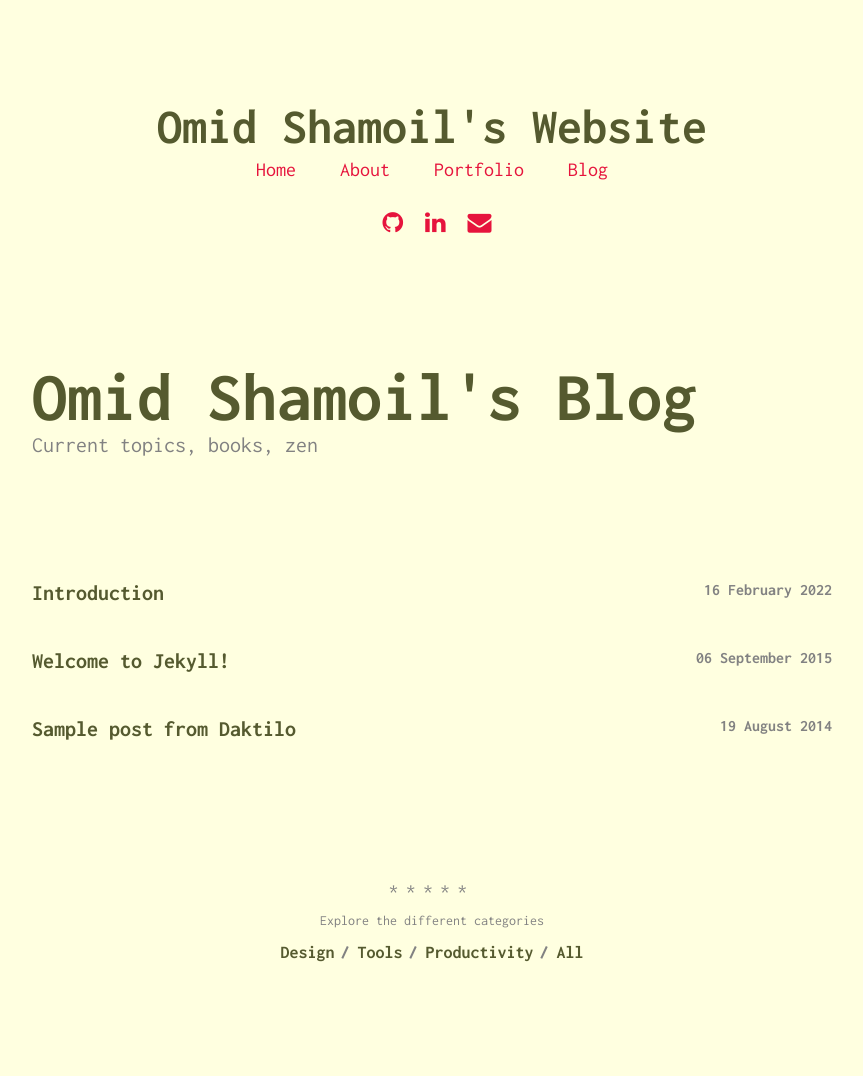
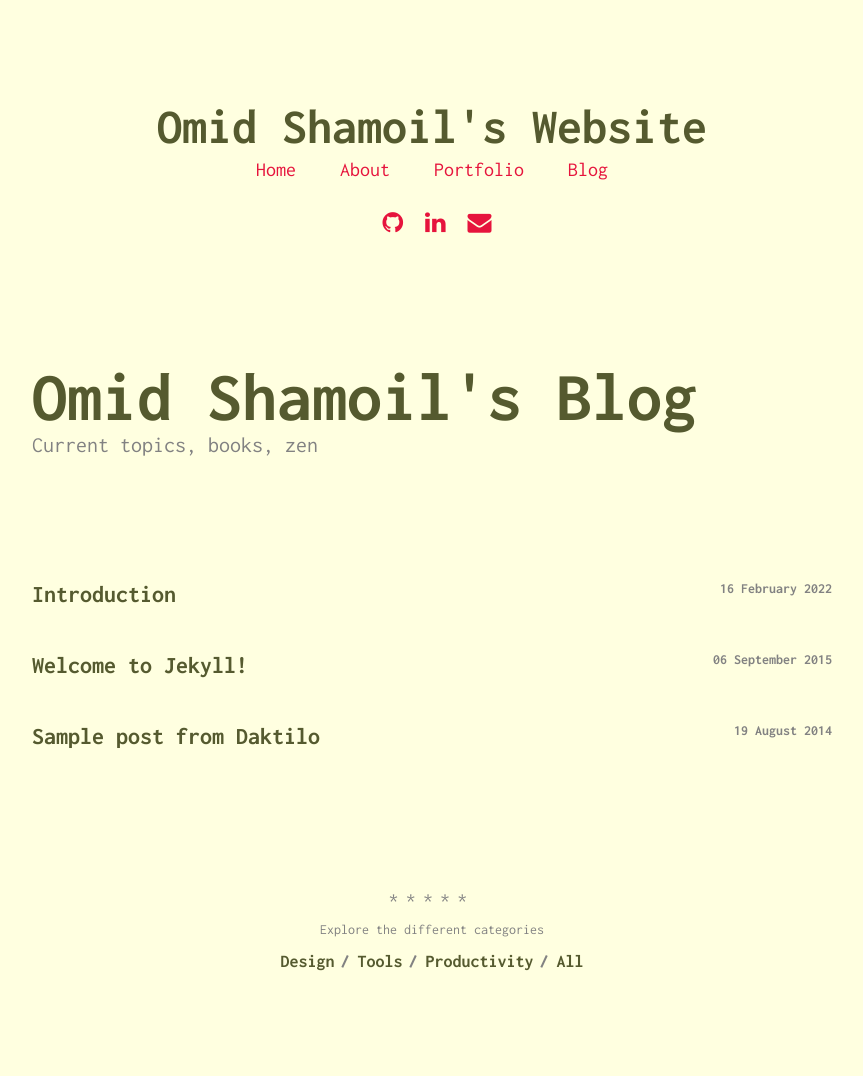
Before and after one commit to oshamoil/oshamoil.github.io, a Jekyll site: the page built from blog.html, in a window 1280 px wide. Shown: the whole page, without its empty margins (208-1071 px from the left). Built offline with Jekyll 4.4.1, drawn with Linux system fonts in a browser that asks for light colours.

```diff
--- a/_sass/_default.scss
+++ b/_sass/_default.scss
@@ -166,12 +166,12 @@ strong {
 }
 
 .post-teaser__title {
-    font-size: 22px;
+    font-size: 24px;
     color: $iron;
 }
 
 .post-teaser__date {
-    font-size: 16px;
+    font-size: 14px;
     float: right;
     vertical-align: middle;
     color: $cloudy;
```
